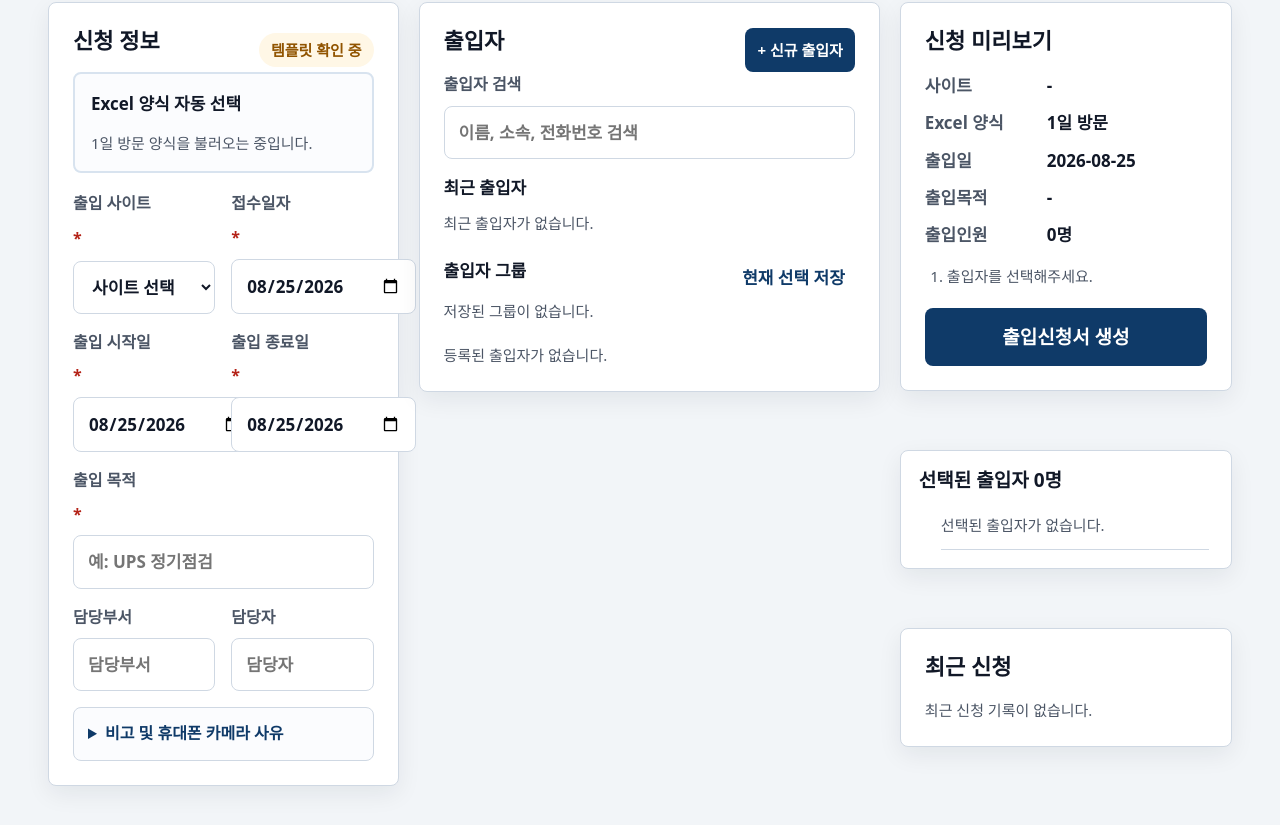
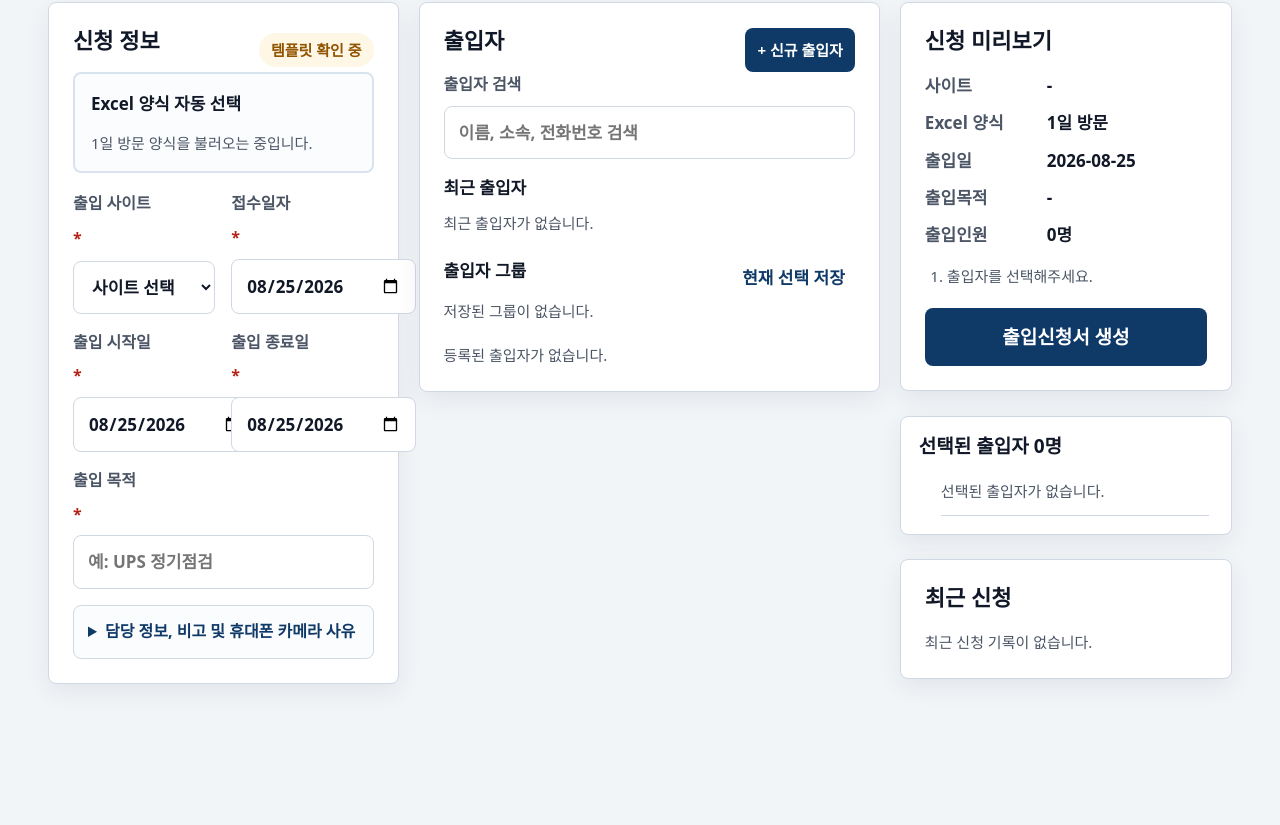
Before and after one commit to 3m147/vehicle_registration, a plain HTML site: page index.html in a window 1280 px wide. Shown: the part 83-908 px from the top of the page. After the commit the page ends 807 px from the top, so only its background shows below. Drawn offline with nearby package versions, Linux system fonts and the light colour scheme; no server answers.

Commit message:
Move manager fields into optional section

```diff
--- a/index.html
+++ b/index.html
@@ -53,6 +53,10 @@
             <datalist id="purposeList"></datalist>
           </label>
 
+          <details class="wide-field optional-details">
+            <summary>담당 정보, 비고 및 휴대폰 카메라 사유</summary>
+
+            <div class="optional-fields">
               <label>
                 담당부서
                 <input type="text" id="departmentInput" placeholder="담당부서" autocomplete="organization-title" />
@@ -63,10 +67,6 @@
                 <input type="text" id="managerInput" placeholder="담당자" autocomplete="name" />
               </label>
 
-          <details class="wide-field optional-details">
-            <summary>비고 및 휴대폰 카메라 사유</summary>
-
-            <div class="optional-fields">
               <label>
                 휴대폰 카메라 허용 필요 사유
                 <input type="text" id="cameraReasonInput" value="서류 제출용" autocomplete="off" />
```
Lines whose indentation alone changed are shown as unchanged.
